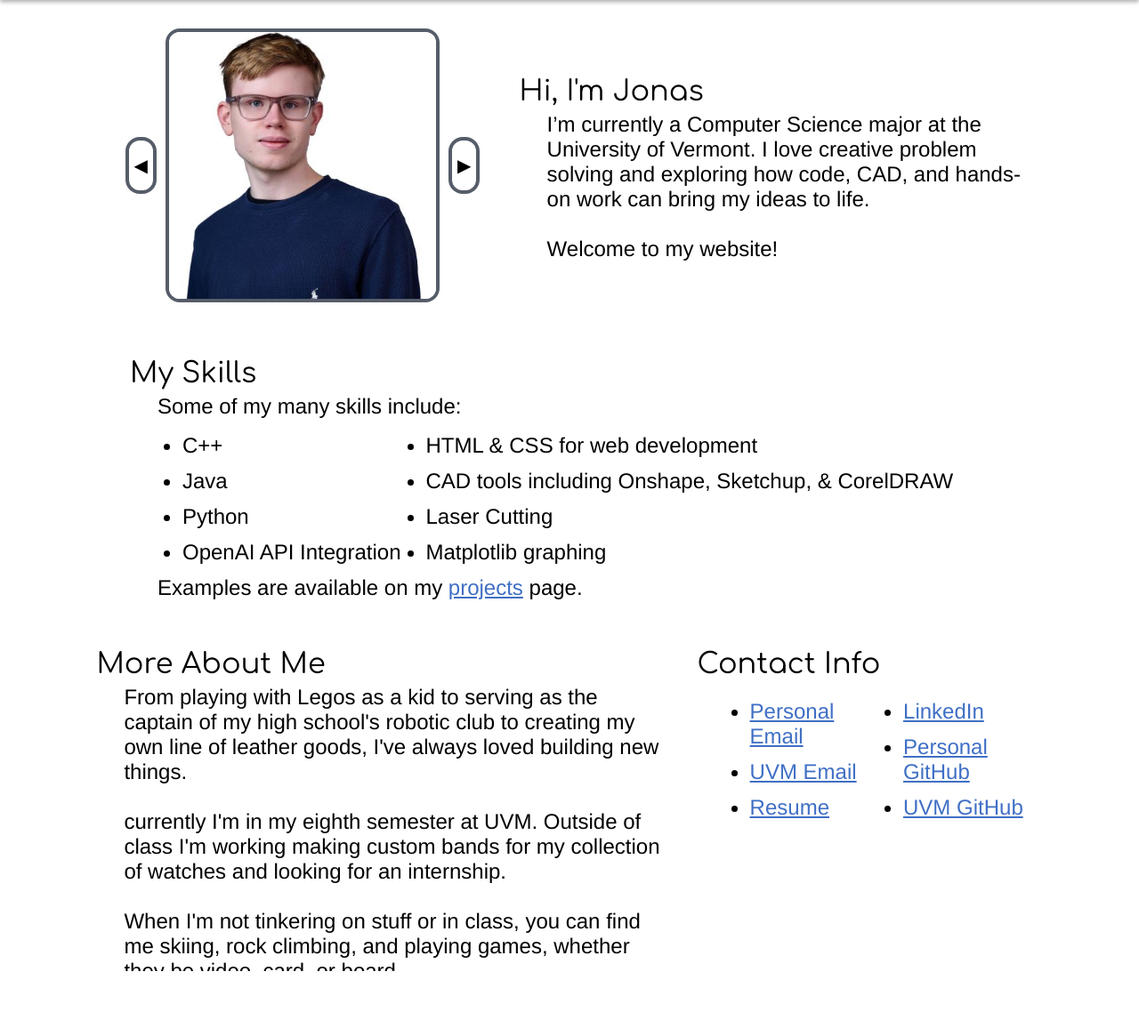
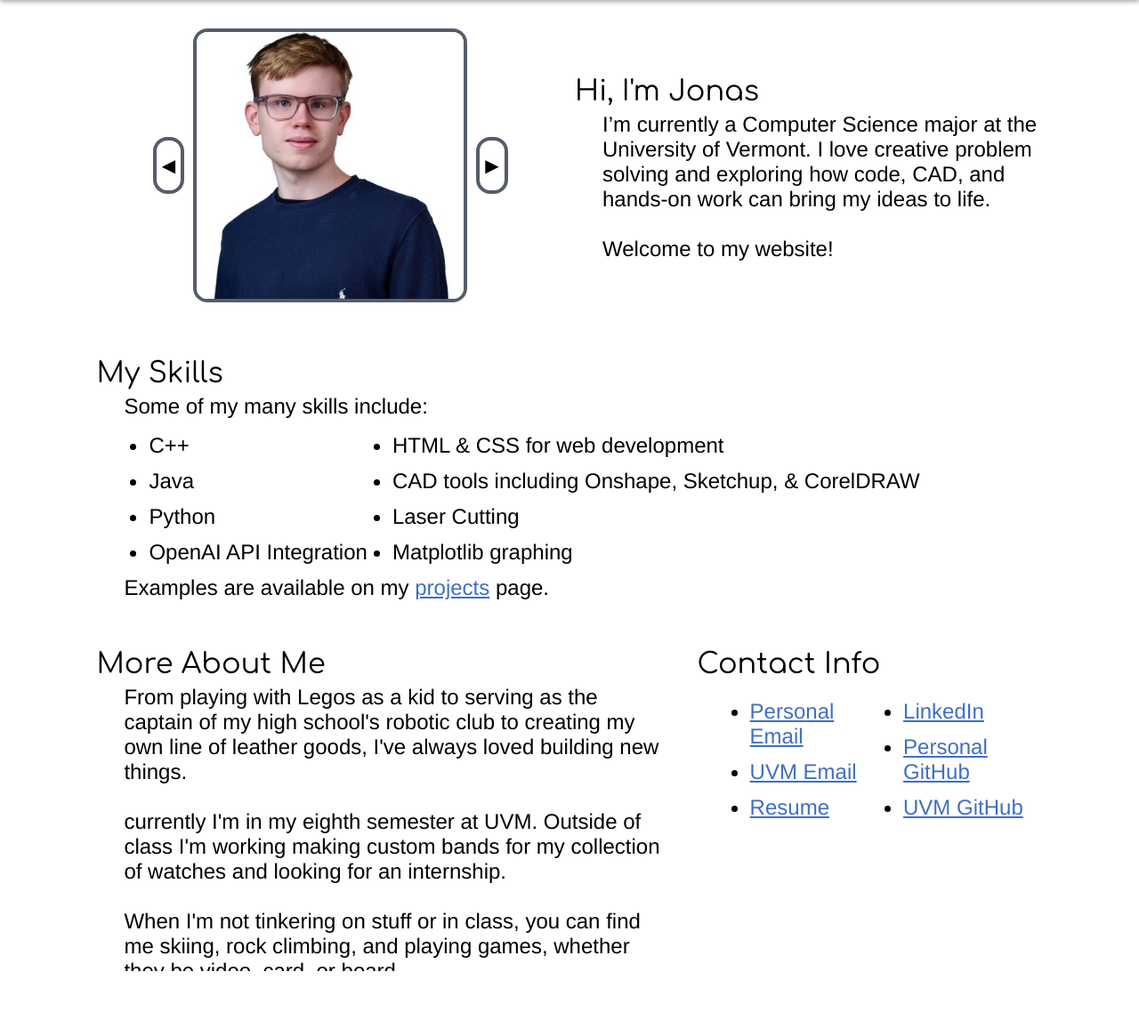
Before and after one commit to jonasgordonhemmett-tech/jonasgordonhemmett-tech.github.io, a PHP site: page / in a window 1280 px wide. Shown: the part 77-1242 px from the top of the page at 89% size. Run offline with PHP 8.4, Linux system fonts and the light colour scheme.

Commit message:
Screen sizing

```diff
--- a/css/index.css
+++ b/css/index.css
@@ -27,10 +27,15 @@
 
 
 .bioText{
+    flex: 0 1 50%;
     max-width: 700px;
 }
 
-
+@media (max-width:958px){
+    .bioText{
+        flex: 0 1 700px;
+    }
+}
 
 .bioFlavor{
     gap: 0 24px;
@@ -39,6 +44,11 @@
     justify-content: space-around;
 }
 
+@media (max-width:1486px){
+    .bioFlavor{
+        justify-content: flex-start;
+    }
+}
 .jonasPic {
     width: 500px;
     height: auto;
@@ -108,7 +118,7 @@
         margin-right: auto;
     }
 
-    .bioText, .bioFlavor .more{
+    .bioFlavor .more{
         max-width: 700px;
     }
 }
@@ -130,9 +140,9 @@
     }
 }
 
-@media (max-width:1400px){
+@media (max-width:1312px){
     .bioText{
-        max-width: 600px;
+        max-width: 100%;
     }
 }
 
```
